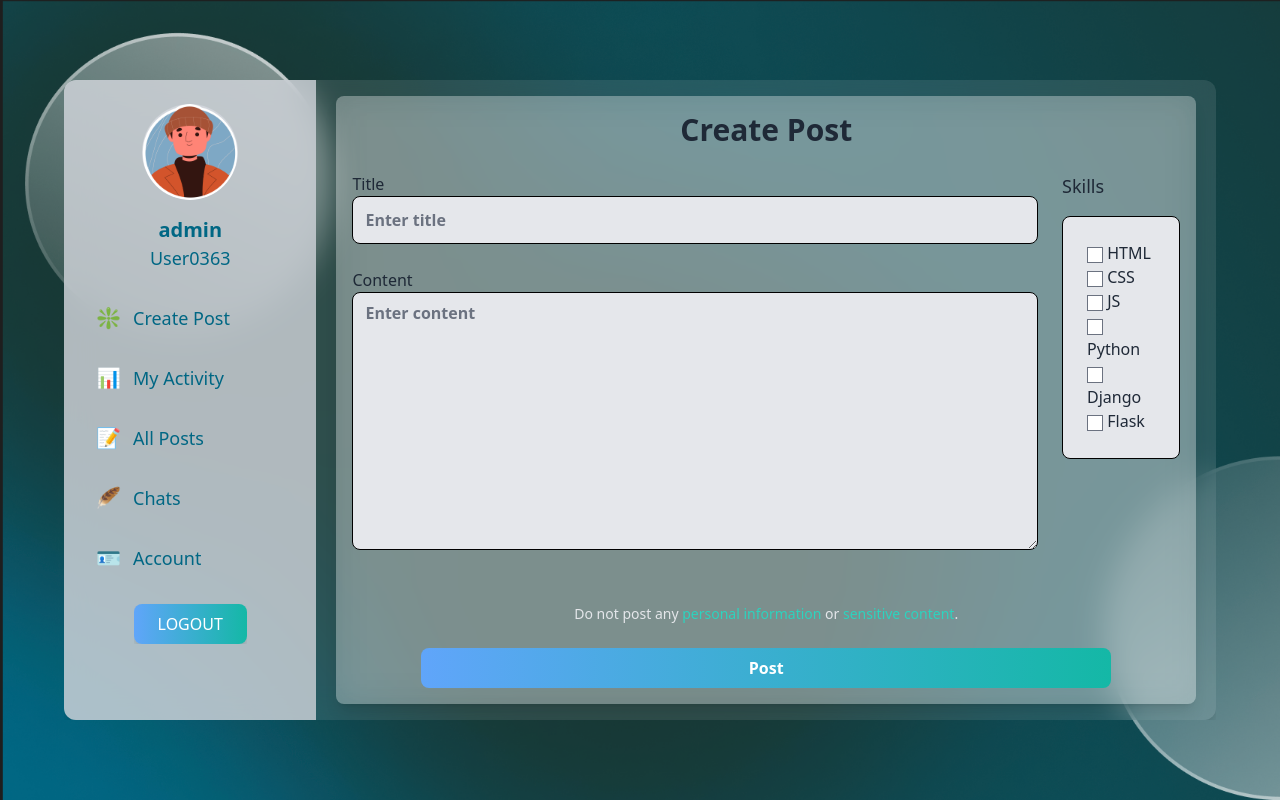
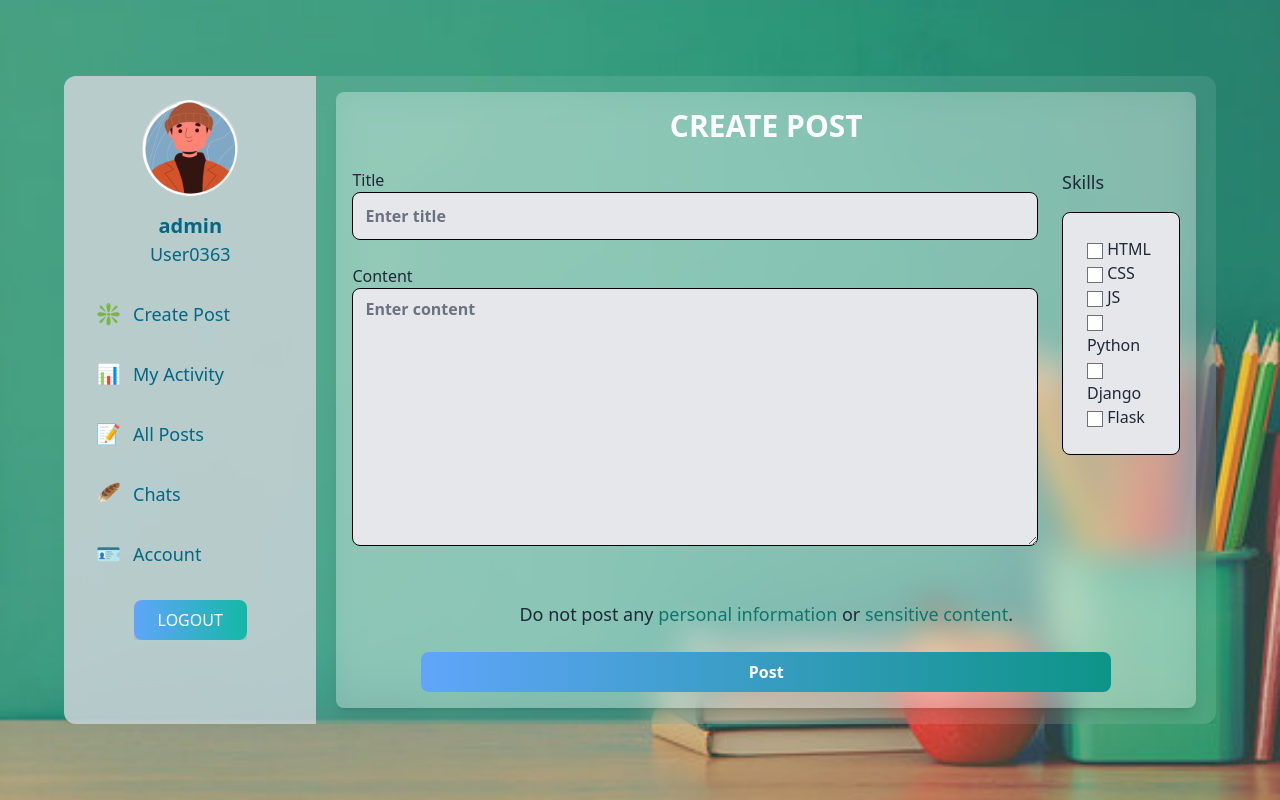
Before and after one commit to ARlSE01/academeconnect, a Django app: page /createpost in a window 1280 px wide. Run offline with Django 5.2, Linux system fonts and the light colour scheme; a user stored in the database is signed in; data comes from the database, SQL or seed files in the repository; both versions use the stored data as it was after the commit; some libraries are stand-ins or nearby versions.

Commit message:
Changed background image

```diff
--- a/chatapp/forms.py
+++ b/chatapp/forms.py
@@ -18,7 +18,7 @@ class TagForm(forms.Form):
     tags = forms.ModelChoiceField(
         queryset=Tags.objects.all(),  # Empty initially
         widget=forms.RadioSelect(attrs={
-            'class': 'text-white',  # Style for the checkbox list
+            'class': 'text-gray-800',  # Style for the checkbox list
         }),
         required=False
     )
--- a/chatapp/templates/user_chatgroups.html
+++ b/chatapp/templates/user_chatgroups.html
@@ -29,7 +29,7 @@
                                 </div>
 
                                 <div class="ml-4 flex-1 w-full">
-                                    <h3 class="text-lg text-white font-semibold break-words w-full">{{ member.random_username }}</h3>
+                                    <h3 class="text-lg text-gray-800 font-semibold break-words w-full">{{ member.random_username }}</h3>
                                 </div>
 
                                 <a href="{% url 'start-chat' member.username %}"
--- a/connect/templates/account.html
+++ b/connect/templates/account.html
@@ -4,7 +4,7 @@
 <div class="w-11/12">
 <div class="flex items-center justify-center h-full bg-transparent p-2 mx-auto rounded-r-lg">
     <div class="w-full max-w-lg bg-white/50 shadow-lg rounded-lg p-6">
-        <h2 class="text-2xl font-semibold text-center text-gray-800 mb-4">Update Account</h2>
+        <h2 class="text-2xl font-bold text-center text-white mb-4">UPDATE ACCOUNT</h2>
 
 
         {% if messages %}
--- a/connect/templates/createpost.html
+++ b/connect/templates/createpost.html
@@ -3,7 +3,7 @@
 {% block content %}
 <div class="w-11/12">
     <div class="p-4 bg-white/30 backdrop-blur-lg rounded-lg shadow-lg mx-5 my-4 text-white ">
-        <h2 class="text-3xl font-semibold text-center text-gray-800 mb-6"><span >Create Post</span></h2>
+        <h2 class="text-3xl font-bold text-center text-white mb-6"><span >CREATE POST</span></h2>
 
         <form method="POST" class="grid grid-cols-6 gap-6">
             {% csrf_token %}
@@ -48,16 +48,16 @@
 
             <!-- Full-Width Section Below -->
             <div class="col-span-6">
-                <p class="text-sm text-gray-200 text-center">
+                <p class="text-lg text-gray-800 text-center">
                     Do not post any
-                    <span class="text-teal-400">personal information</span> or
-                    <span class="text-teal-400">sensitive content</span>.
+                    <span class="text-teal-700">personal information</span> or
+                    <span class="text-teal-700">sensitive content</span>.
                 </p>
             </div>
 
             <div class="col-span-6 flex justify-center">
                 <button type="submit"
-                class="text-center hover:scale-105 duration-300 ease-in-out w-5/6 bg-gradient-to-r from-blue-400 to-teal-500 hover:opacity-80 text-white font-semibold py-2 rounded-lg ">
+                class="text-center hover:scale-105 duration-300 ease-in-out w-5/6 bg-gradient-to-r from-blue-400 to-teal-600 hover:opacity-80 text-white font-semibold py-2 rounded-lg ">
                 Post
             </button>
             </div>
--- a/connect/templates/homepage.html
+++ b/connect/templates/homepage.html
@@ -9,7 +9,7 @@
 <link href="https://fonts.googleapis.com/css2?family=Poppins:ital,wght@0,100;0,200;0,300;0,400;0,500;0,600;0,700;0,800;0,900;1,100;1,200;1,300;1,400;1,500;1,600;1,700;1,800;1,900&display=swap" rel="stylesheet">
     {% tailwind_css %}
 </head>
-<body class="bg-[url('/static/uploads/classroom.jpg')] bg-no-repeat h-screen bg-cover font-poppins">
+<body class="bg-[url('/static/uploads/abtus.jpg')] bg-no-repeat h-screen bg-cover font-poppins">
 
 <!-- Navbar -->
 <nav class="bg-gray-200 mt-5 p-2 shadow-md ">
@@ -20,7 +20,7 @@
             <a href="#" class="font-poppins text-gray-800 cursor-pointer text-3xl font-semibold hover:text-blue-500 hover:scale-110 duration-500 ">AcademeConnect</a>
             <a href="#" class="font-poppins text-gray-500 cursor-pointer text-3xl hover:text-blue-500 hover:scale-110 duration-500 ">Home</a>
             <a href="{% url 'viewposts' %}" class="font-poppins text-gray-500 cursor-pointer hover:scale-110 hover:text-blue-500 transition-all duration-500 text-3xl">Posts</a>
-            <a href="{% url 'viewposts' %}" class="font-poppins text-gray-500 cursor-pointer hover:scale-110 hover:text-blue-500 transition-all duration-500 text-3xl">About Us</a>
+            <a href="{% url 'aboutus' %}" class="font-poppins text-gray-500 cursor-pointer hover:scale-110 hover:text-blue-500 transition-all duration-500 text-3xl">About Us</a>
         </div>
 
         <!-- Right Section (Buttons) -->
--- a/connect/templates/login.html
+++ b/connect/templates/login.html
@@ -10,7 +10,7 @@
     <link rel="preconnect" href="https://fonts.gstatic.com" crossorigin>
     <link href="https://fonts.googleapis.com/css2?family=Poppins:wght@300;400;500;600;700&display=swap" rel="stylesheet">
 </head>
-<body class="flex items-center justify-center h-screen bg-[url('/static/uploads/figmabg.png')] bg-cover font-poppins">
+<body class="flex items-center justify-center h-screen bg-[url('/static/uploads/abtus.jpg')] bg-cover font-poppins">
 
     <div class="flex w-full overflow-hidden">
 
--- a/connect/templates/myposts.html
+++ b/connect/templates/myposts.html
@@ -2,7 +2,7 @@
 
 {% block content %}
 <div class="w-3/4 p-6 mt-2">
-    <h2 class="mx-5 text-3xl font-bold text-white mb-4">My Posts</h2>
+    <h2 class="mx-5 text-3xl font-bold text-white mb-4">MY POSTS</h2>
     <div class="relative mt-4 mx-12 ">
         <input type="text" class="w-11/12 p-2 pl-10 bg-gradient-to-r from-blue-400 to-teal-500  text-white rounded-lg outline-none" placeholder="Search">
         <span class="absolute left-3 top-2 text-white text-lg">🔍</span>
@@ -12,8 +12,8 @@
     {% for post in posts %}
         <div class="flex items-center justify-between mb-2 bg-white/50 text-white p-4 rounded-lg shadow-md mx-6 w-11/12 transition-all hover:scale-105 duration-300 ease-in-out hover:border-gray-700 block ">
         <div>
-            <h3 class="text-xl font-semibold">{{ post.title }}</h3>
-            <p class="text-black-400">{{ post.content }}</p>
+            <h3 class="text-xl text-gray-800 font-semibold">{{ post.title }}</h3>
+            <p class="text-gray-800">{{ post.content }}</p>
         </div>
         <div class="space-x-2">
 
--- a/connect/templates/nav.html
+++ b/connect/templates/nav.html
@@ -47,7 +47,7 @@
 }
 </style>
 </head>
-<body class="bg-[url('/static/uploads/everybg.png')] bg-cover min-h-screen flex justify-center items-center p-6">
+<body class="bg-[url('/static/uploads/abtus.jpg')] bg-cover min-h-screen flex justify-center items-center p-6">
 <div class="flex flex-col w-[90vw] items-center space-y-8">
 <!--<h1 class="text-3xl font-poppins font-semibold text-gray-100 underline">AcademeConnect</h1>-->
     <div class="flex w-full max-w-[90vw] bg-white/10 backdrop-blur-lg rounded-xl shadow-lg overflow-hidden">
--- a/connect/templates/registration.html
+++ b/connect/templates/registration.html
@@ -8,7 +8,7 @@
     {% tailwind_css %}
 </head>
 
-<body class="bg-[url('/static/uploads/everybg.png')] bg-cover min-h-screen flex justify-center items-center p-6">
+<body class="bg-[url('/static/uploads/abtus.jpg')] bg-cover min-h-screen flex justify-center items-center p-6">
 
     <div class="p-12 bg-white/10 backdrop-blur-lg rounded-lg shadow-lg max-w-2xl w-full text-white">
         <h2 class="text-3xl font-bold text-center mb-6">Welcome to <span class="underline">AcademeConnect</span></h2>
--- a/connect/templates/viewpost.html
+++ b/connect/templates/viewpost.html
@@ -19,8 +19,8 @@
                     <img src="/{{post.author.profile_picture}}" alt="" class="w-10 h-10">
                 </div>
                 <div class="ml-4 flex-1 w-full">
-                    <h3 class="text-lg font-semibold break-words w-full">{{ post.title }}</h3>
-                    <p class="text-sm text-gray-300">{{ post.author.random_username }}</p>
+                    <h3 class="text-lg text-gray-800 font-semibold break-words w-full">{{ post.title }}</h3>
+                    <p class="text-sm text-gray-800">{{ post.author.random_username }}</p>
                 </div>
                     <p class="flex text-sm text-white font-bold p-1 mr-1"><img src="/static/uploads/like.png" class="h-5 w-5 round-full mx-1">{{ post.likes }}</p>
                     <p class="flex text-sm text-white font-bold p-1 mr-1"><img src="/static/uploads/dislike.png" class="h-5 w-5 round-full mx-1">{{ post.dislikes }}</p>
```
Also changed, not shown: chatapp/templates/selecttags.html (+4 -4 lines), connect/templates/aboutus.html (+4 -4 lines), db.sqlite3.
